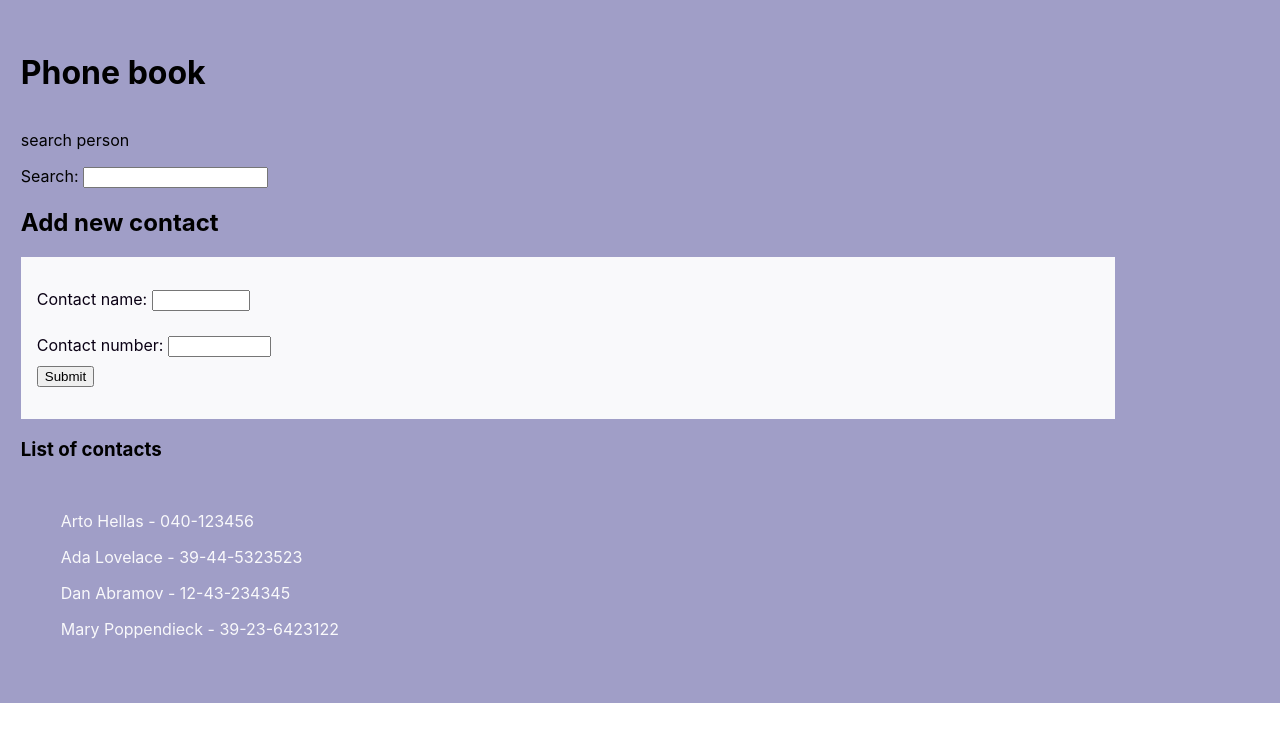
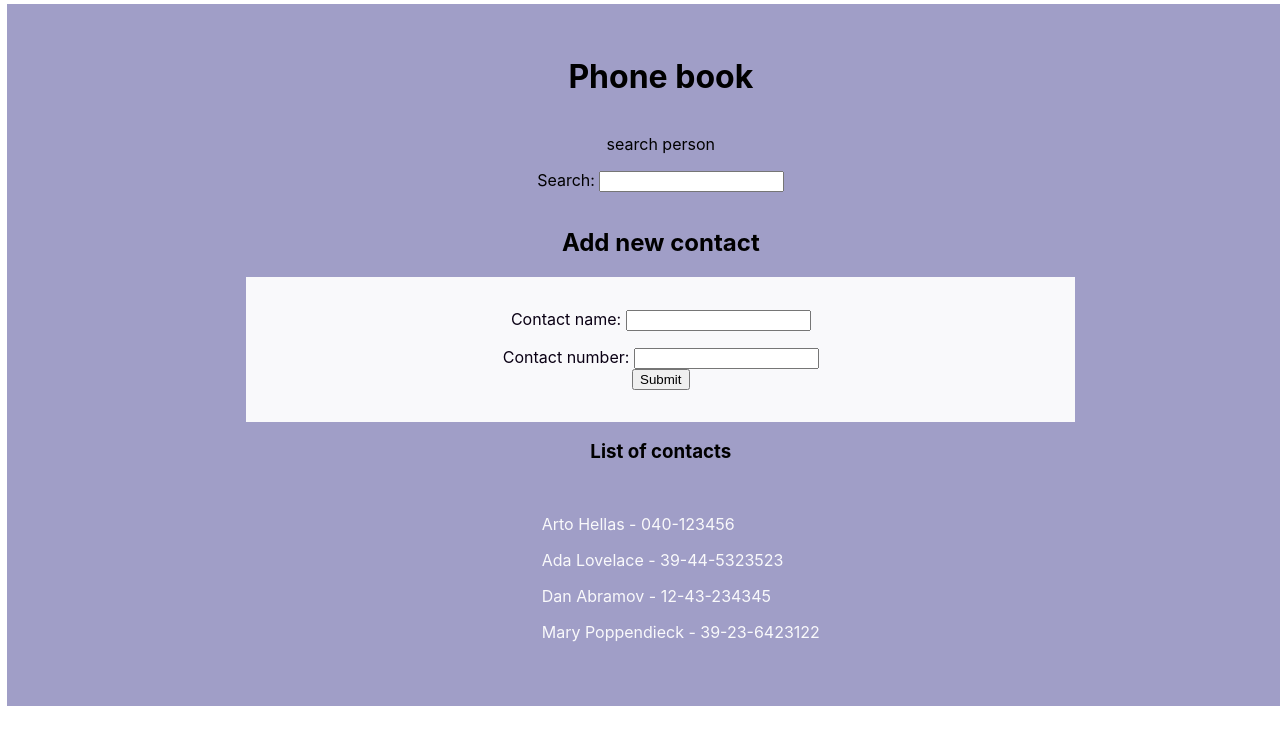
Before and after one commit to andyaspel/phone-book, a React (Create React App) app: page / in a window 1280 px wide. Shown: the top 744 px of the page. Built offline with nearby package versions, Linux system fonts and the light colour scheme.

Commit message:
Finished filter, not tidy but works

```diff
--- a/src/App.css
+++ b/src/App.css
@@ -2,7 +2,9 @@
   display: flex;
   flex-direction: column;
   justify-content: space-around;
+  align-items: center;
   width: 100%;
+  height: 100%;
   background-color: hsl(243, 27%, 70%);
   padding: 2em 1.3em;
 }
--- a/src/App.js
+++ b/src/App.js
@@ -1,5 +1,10 @@
+/*
+TODO: VALIDATION OF INPUT DATA
+*/
+
 import { useState } from "react";
 import "./App.css";
+import "./Components/personStyle.css";
 import Person from "./Components/Person";
 import PersonForm from "./Components/PersonForm";
 import PersonFiltered from "./Components/PersonFiltered";
@@ -19,49 +24,104 @@ function App() {
     errormsg: "",
     isActive: null,
   });
+  const [searchTerm, setSearchTerm] = useState({
+    name: "",
+    errormsg: "",
+    isActive: null,
+  });
 
-  const handleChange = ({ target }) => {
+  const checkInfo = ({ target }) => {
     let { name, value } = target;
     let id = persons[persons.length - 1].id;
     let nameError = "";
     let toggle = null;
     name = name.substr(11);
     persons.filter((i) => {
-      if (i.name === value) {
+      if (i.name.toLowerCase() === value.toLocaleLowerCase()) {
         nameError = "name already exists!!";
         toggle = "name-error";
-        return setFormData({ errormsg: nameError, isActive: toggle });
+        return setFormData({
+          ...formData,
+          [name]: value,
+          errormsg: nameError,
+          isActive: toggle,
+        });
       }
-      return formData;
-    });
-
-    setFormData({
-      ...formData,
-      [name]: value,
-      id: id + 1,
-      errormsg: nameError,
-      isActive: toggle,
+      return setFormData({
+        ...formData,
+        [name]: value,
+        id: id + 1,
+        errormsg: nameError,
+        isActive: toggle,
+      });
     });
   };
 
-  const handleSubmit = (e) => {
+  const filterValue = ({ target }) => {
+    let { value } = target;
+    let test = [];
+    let nameError = "";
+    let toggle = null;
+    setSearchTerm({
+      name: value,
+    });
+    persons.filter((i) => {
+      if (i.name.toLowerCase().includes(value.toLocaleLowerCase())) {
+        test = [...test, i];
+        return setPersons([...test]);
+      }
+      if (test.length < 1) {
+        nameError = "name not found, sorry!!";
+        toggle = "name-error";
+        setSearchTerm({
+          name: value,
+          errormsg: nameError,
+          isActive: toggle,
+        });
+        return setPersons([...data]);
+      }
+      return setPersons([...test]);
+    });
+  };
+
+  const addInfo = (e) => {
     e.preventDefault();
-    setPersons((prev) => {
-      setFormData({ name: "", number: "", id: null, errormsg: "" });
-      return [...prev, formData];
+    const contact = {
+      name: formData.name,
+      number: formData.number,
+      id: persons.length + 1,
+    };
+    setPersons([...persons, contact]);
+    return setFormData({
+      name: "",
+      number: "",
+      id: null,
+      errormsg: "",
+      isActive: null,
     });
+  };
+  const clearFilter = (e) => {
+    e.preventDefault();
+    setPersons([...data]);
+    return setSearchTerm({ name: "" });
   };
 
   return (
     <div className="app-cont">
       <h1>Phone book</h1>
       <p>search person</p>
-      <PersonFiltered person={persons} />
+      <PersonFiltered
+        handleChange={filterValue}
+        text={searchTerm.name}
+        handleSubmit={clearFilter}
+        isActive={searchTerm.isActive}
+        errormsg={searchTerm.errormsg}
+      />
       <h2>Add new contact</h2>
       <PersonForm
         isActive={formData.isActive}
-        onSubmit={handleSubmit}
-        onChange={handleChange}
+        handleSubmit={addInfo}
+        handleChange={checkInfo}
         numberValue={formData.number}
         nameValue={formData.name}
         errormsg={formData.errormsg}
--- a/src/Components/Person.jsx
+++ b/src/Components/Person.jsx
@@ -1,5 +1,4 @@
-import React from "react";
-import "./personStyle.css";
+// import "./personStyle.css";
 
 function Person({ id, name, number }) {
   return (
--- a/src/Components/PersonFiltered.jsx
+++ b/src/Components/PersonFiltered.jsx
@@ -1,17 +1,23 @@
-import React from "react";
-import "./personStyle.css";
+// import "./personStyle.css";
 
-function PersonFiltered({ value, onChange }) {
+function PersonFiltered({
+  isActive,
+  errormsg,
+  text,
+  handleChange,
+  handleSubmit,
+}) {
   return (
-    <form>
+    <form onSubmit={handleSubmit}>
       <label htmlFor="filter-contacts">Search: </label>
       <input
         id="filter-contacts"
-        name="filter-contacs"
-        value={value}
-        type="search"
-        onChange={onChange}
+        name="filter-contacts"
+        value={text}
+        type="text"
+        onChange={handleChange}
       />
+      <p className={isActive}> {errormsg}</p>
     </form>
   );
 }
--- a/src/Components/PersonForm.jsx
+++ b/src/Components/PersonForm.jsx
@@ -1,15 +1,13 @@
-import "./personStyle.css";
-
 function PersonForm({
   isActive,
   errormsg,
   nameValue,
   numberValue,
-  onChange,
-  onSubmit,
+  handleChange,
+  handleSubmit,
 }) {
   return (
-    <form onSubmit={onSubmit} className="addForm">
+    <form onSubmit={handleSubmit} className="addForm">
       <div>
         <label htmlFor="phone-book-name" className="add-label">
           Contact name:{" "}
@@ -19,7 +17,7 @@ function PersonForm({
           name="phone-book-name"
           value={nameValue}
           type="text"
-          onChange={onChange}
+          onChange={handleChange}
           className="add-input"
         />
         <p className={isActive}> {errormsg}</p>
@@ -33,7 +31,7 @@ function PersonForm({
           name="phone-book-number"
           value={numberValue}
           type="tel"
-          onChange={onChange}
+          onChange={handleChange}
           className="add-input"
         />
       </div>
--- a/src/Components/personStyle.css
+++ b/src/Components/personStyle.css
@@ -1,37 +1,39 @@
 .addForm {
     display: flex;
     flex-direction: column;
-    justify-content: center;
+    justify-content: space-around;
     background-color: hsl(240, 25%, 98%);
     color: hsl(270, 100%, 4%);
-    width: 83vw;
-    align-items: flex-start;
+    width: 63%;
+    align-items: center;
     padding: 2em 1em;
 }
 
 .add-label {
     color: hsl(270, 100%, 4%);
-    margin-bottom: 0.54rem;
+    text-align: right;
+    /* padding-bottom: 1.74em; */
+    /* width: 79%; */
 }
 
 .add-input {
-
-    width: 30%;
+    /* width: 79%; */
     color: hsl(270, 100%, 4%);
-    margin-bottom: 0.54rem;
+    /* padding-bottom: 0.54em; */
 }
 
 .name-error {
-    display: inline;
     border: 3px solid hsl(0, 95%, 30%);
     border-radius: 5px;
-    margin-left: 1rem;
-    padding: 0.24em 0.45em;
+    /* padding-left: 1em; */
+    padding: 0.24em 0.45em 0.24em, 1em;
     color: hsl(0, 11%, 2%);
     text-transform: uppercase;
-    width: fit-content;
+    /* width: 100%; */
 }
 
 .person-list {
     color: hsl(240, 25%, 98%);
+    padding: 0.24em 0.45em 0.24em, 1em;
+
 }
--- a/src/index.css
+++ b/src/index.css
@@ -1,12 +1,14 @@
 body {
   box-sizing: border-box;
   margin: 0;
-  padding: 0;
+  padding: 0.24em 0.45em;
   font-family: -apple-system, BlinkMacSystemFont, 'Segoe UI', 'Roboto', 'Oxygen',
     'Ubuntu', 'Cantarell', 'Fira Sans', 'Droid Sans', 'Helvetica Neue',
     sans-serif;
   -webkit-font-smoothing: antialiased;
   -moz-osx-font-smoothing: grayscale;
+  width: 100%;
+  height: 100%;
 }
 
 code {
```
Also changed, not shown: src/reportWebVitals.js (deleted, +0 -13 lines), src/setupTests.js (deleted, +0 -5 lines).
